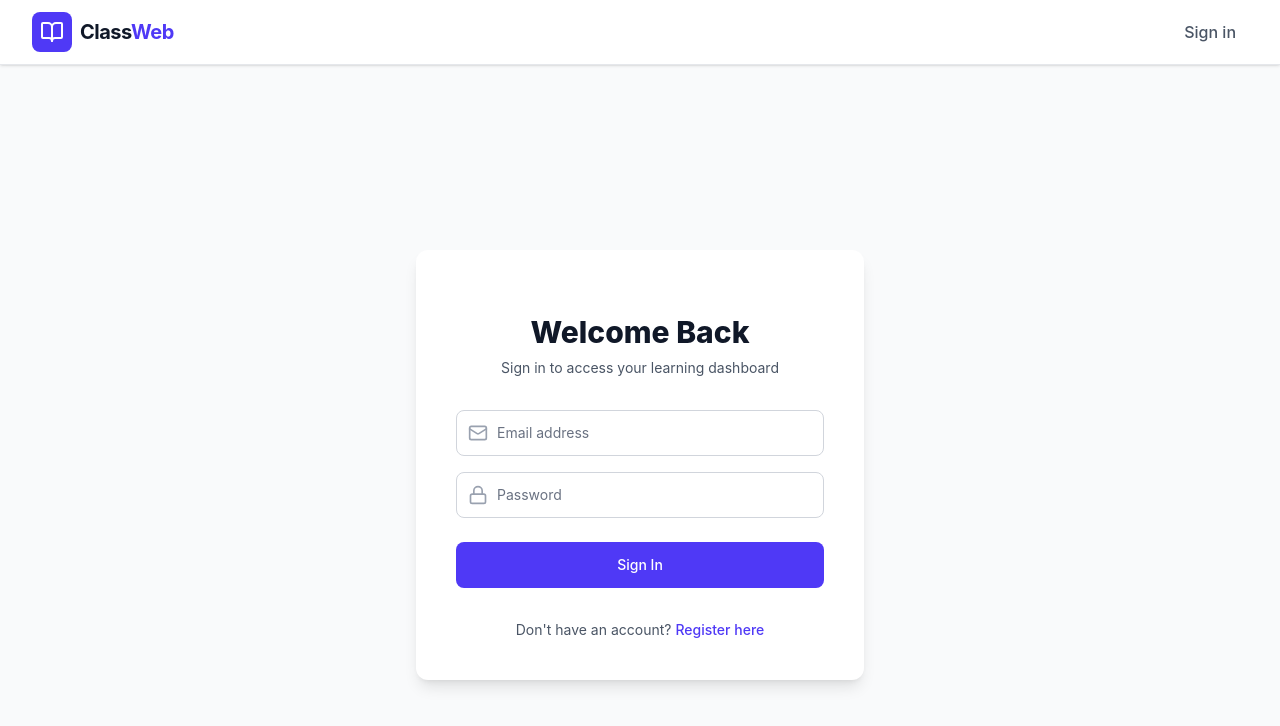
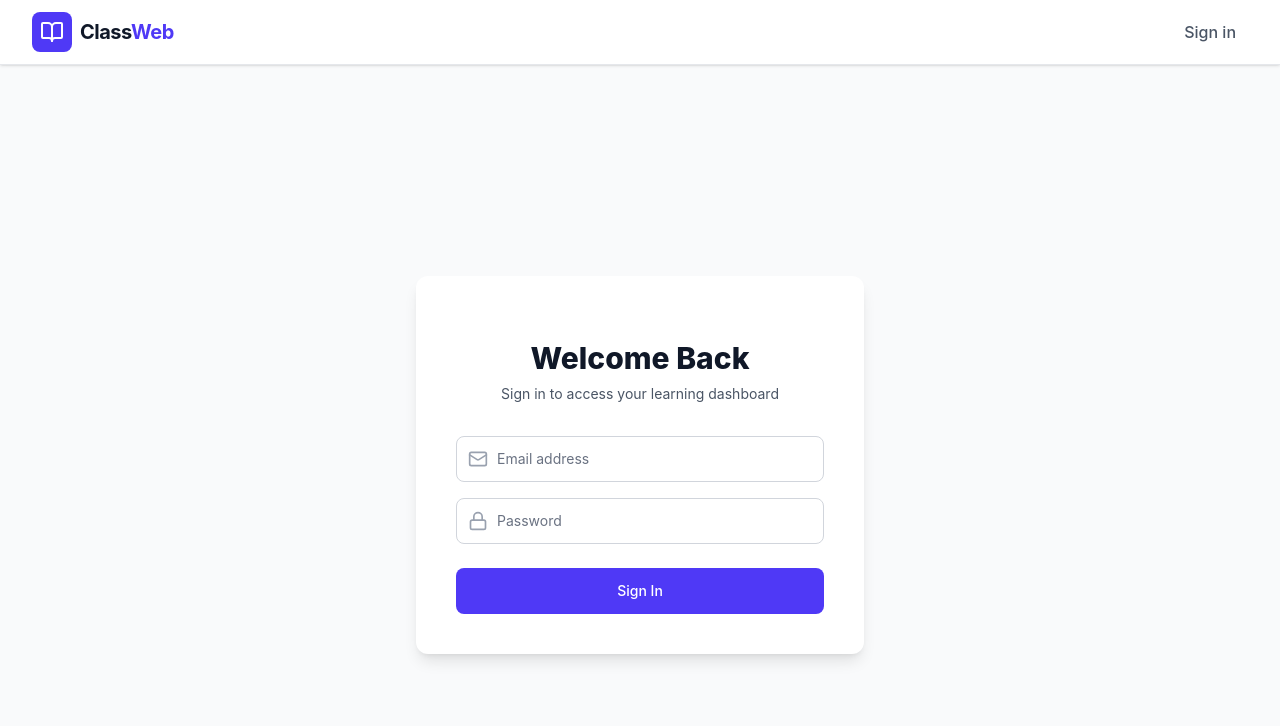
Before and after one commit to fenilrana2007/classweb, a React app in the folder frontend/: page /login in a window 1280 px wide. Shown: the top 726 px of the page. Built offline with nearby package versions, Linux system fonts and the light colour scheme; the HTML template or start-up script is replaced by a standard one.

Commit message:
Fixed React Router build error

```diff
--- a/frontend/src/pages/Login.jsx
+++ b/frontend/src/pages/Login.jsx
@@ -105,12 +105,12 @@ const Login = () => {
           </div>
         </form>
 
-        <div className="text-center text-sm">
+        {/* <div className="text-center text-sm">
           <span className="text-gray-600">Don't have an account? </span>
           <Link to="/register" className="font-medium text-indigo-600 hover:text-indigo-500">
             Register here
           </Link>
-        </div>
+        </div> */}
       </div>
     </div>
   );
--- a/frontend/src/services/api.js
+++ b/frontend/src/services/api.js
@@ -3,7 +3,7 @@ import axios from 'axios';
 
 // Create an Axios instance pointing to your backend
 const api = axios.create({
-    baseURL: 'https://classweb-9ysp.onrender.com', // Your Node.js server URL
+    baseURL: 'https://classweb-9ysp.onrender.com/api', // Your Node.js server URL
 });
 console.log("TEST GIT CHANGE");
 // Automatically attach the JWT token to every request if the user is logged in
```
